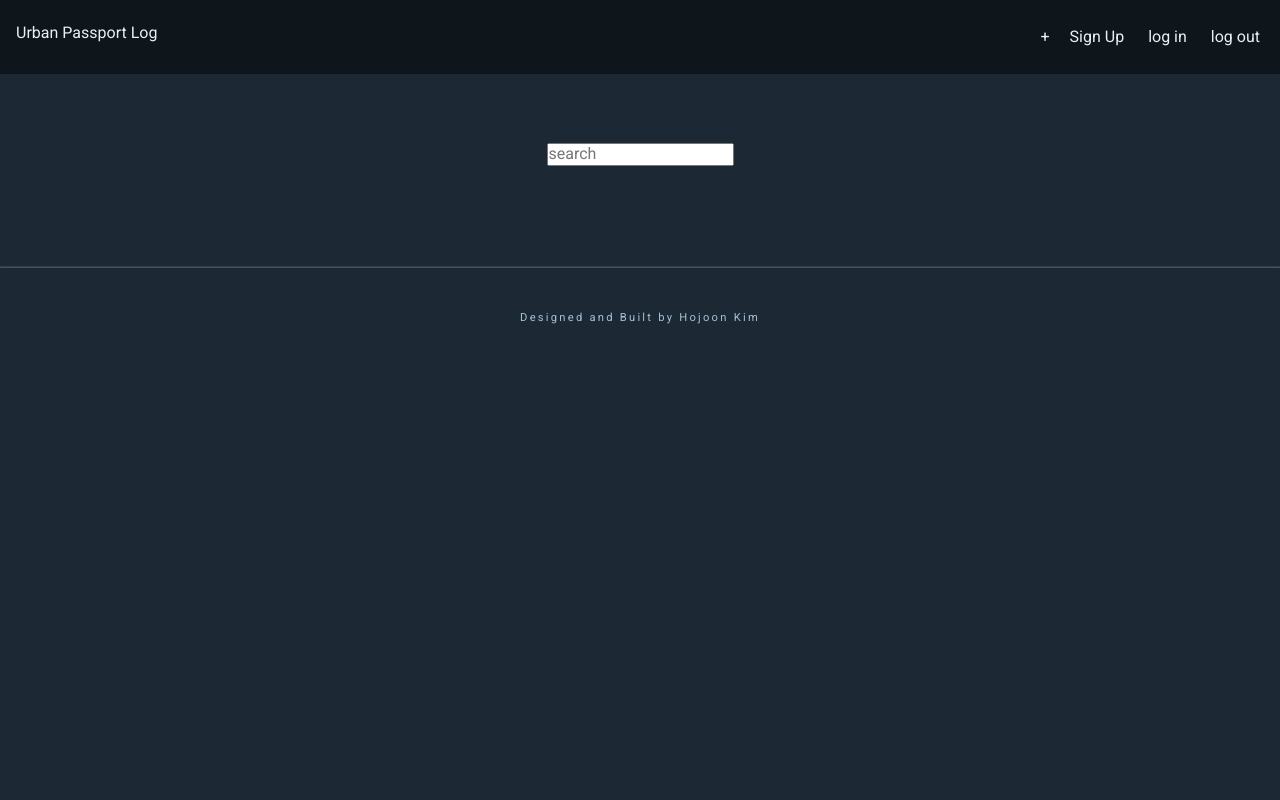
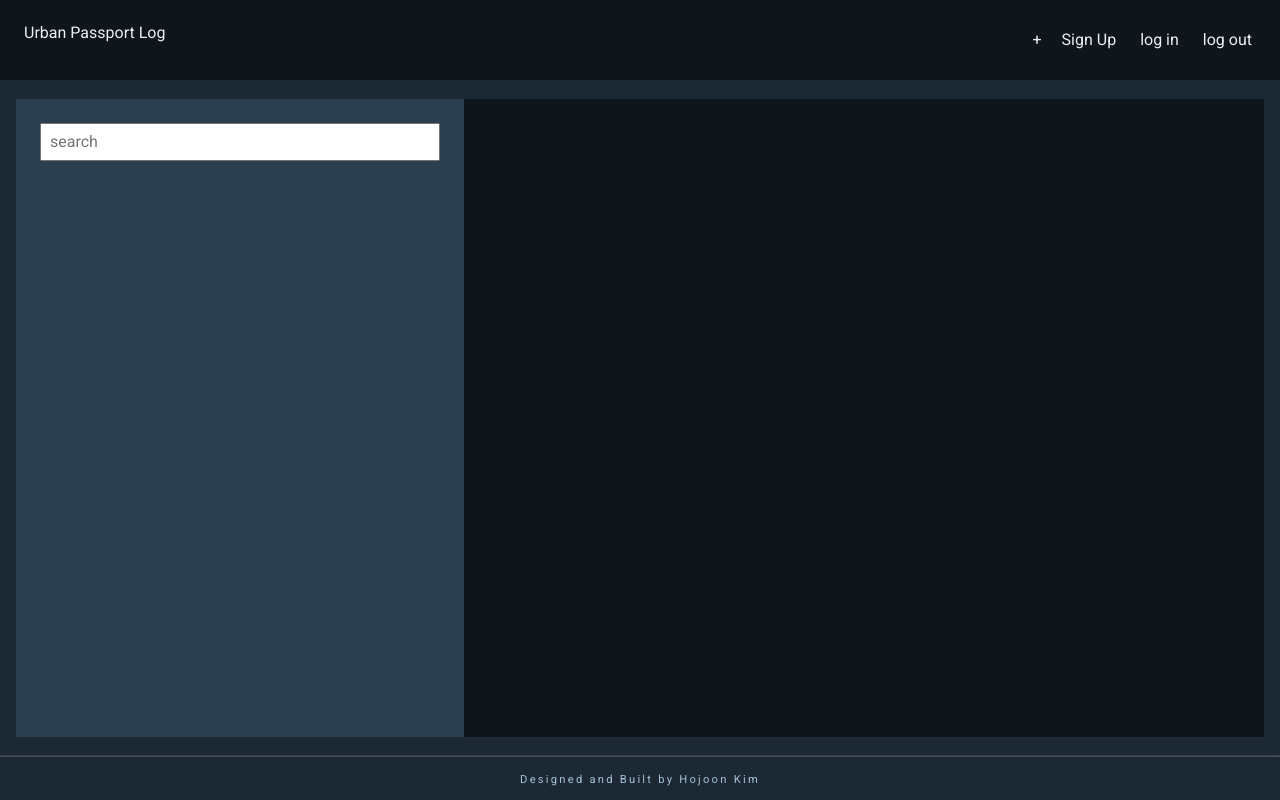
Before and after one commit to hojoon0724/seal_project2, a Node server app: page /index in a window 1280 px wide. Run offline with Node 20, Linux system fonts and the light colour scheme; data that the repository does not hold is empty; some libraries are stand-ins or nearby versions.

Commit message:
sidebar search added

```diff
--- a/public/style.css
+++ b/public/style.css
@@ -114,6 +114,9 @@ body {
   background-color: var(--pri950);
   color: var(--pri300);
   font-family: var(--main-font);
+  display: flex;
+  flex-direction: column;
+  justify-content: space-between;
 }
 
 button {
@@ -129,7 +132,8 @@ button {
   display: flex;
   justify-content: space-between;
   width: 100svw;
-  padding: 16px 8px;
+  padding: 16px 16px;
+  height: 80px;
 }
 .site-title {
   padding: 8px;
@@ -150,25 +154,87 @@ button {
 .log-out {
 }
 
-.search-container {
-  height: 20svh;
+div {
+  /* border: 1px solid red; */
+}
+hr {
+  opacity: 0.2;
+}
+.footer {
+  height: 40px;
+  width: 100%;
   display: flex;
   justify-content: center;
   align-items: center;
+  letter-spacing: 0.2em;
+  font-size: 0.7em;
+}
+.top-container {
+  /* display: grid;
+  grid-template-columns: 1fr 3fr;
+  column-gap: 16px; */
+
+  display: flex;
+  width: 100%;
+  height: calc(100svh - 130px);
+  box-sizing: border-box;
+  padding: 16px;
 }
 
-.search-results-container {
-  display: grid;
-  grid-template-columns: 1fr 1fr 1fr 1fr;
-  row-gap: 8px;
-  column-gap: 8px;
-  margin: 16px;
+.top-container:nth-child(1) {
+  min-width: 500px;
 }
 
-.search-result {
+.search-container {
+  background-color: var(--pri900);
+  height: 100%;
+  display: flex;
+  flex-direction: column;
+  justify-content: space-between;
+  align-items: center;
+  min-width: 448px;
+  padding: 16px;
+  overflow: scroll;
+}
+
+.search-box {
+  width: 400px;
+  display: flex;
+  justify-content: center;
+  align-items: center;
+  background-color: var(--pri700);
+  margin: 8px 8px 32px 8px;
+}
+.search-box > input {
+  width: 100%;
+  padding: 8px;
+}
+
+.search-result-item {
+  width: 400px;
   height: 300px;
   background-color: var(--pri900);
-  /* border: 1px solid red; */
+  margin: 8px;
+  position: relative;
+}
+
+.collection-container {
+  background-color: var(--pri980);
+  display: flex;
+  justify-content: center;
+  flex-wrap: wrap;
+  max-height: 100%;
+  overflow: scroll;
+  /* width: auto; */
+  flex-grow: 1;
+  padding: 16px;
+}
+
+.collection-item {
+  width: 400px;
+  height: 300px;
+  background-color: var(--pri900);
+  margin: 8px;
   position: relative;
 }
 
--- a/views/index.ejs
+++ b/views/index.ejs
@@ -3,13 +3,16 @@
   <%- include("./partials/head.ejs") %>
   <body>
     <%- include("./partials/nav.ejs") %>
+    <div class="top-container">
       <div class="search-container">
+        <div class="search-box">
           <input type="text" placeholder="search" />
         </div>
-    <div class="search-results-container">
+      </div>
+      <div class="collection-container">
         <% for (i=0; i< allCities.length; i++) { %>
         <a href="/index/<%= allCities[i]._id %>">
-        <div class="search-result">
+          <div class="collection-item">
             <div class="city-photo">
               <img src="<%= allCities[i].mobile_img %>" alt="" />
             </div>
@@ -33,6 +36,7 @@
         </a>
         <% } %>
       </div>
+    </div>
 
     <!-- <div class="search-result">
         <div class="city-photo">
--- a/views/partials/footer.ejs
+++ b/views/partials/footer.ejs
@@ -1,16 +1,3 @@
 <hr />
 <div class="footer">Designed and Built by Hojoon Kim</div>
-<style>
-  hr {
-    opacity: 0.2;
-  }
-  .footer {
-    height: 100px;
-    width: 100%;
-    display: flex;
-    justify-content: center;
-    align-items: center;
-    letter-spacing: 0.2em;
-    font-size: 0.7em;
-  }
-</style>
+<style></style>
```
Lines whose indentation alone changed are shown as unchanged.
